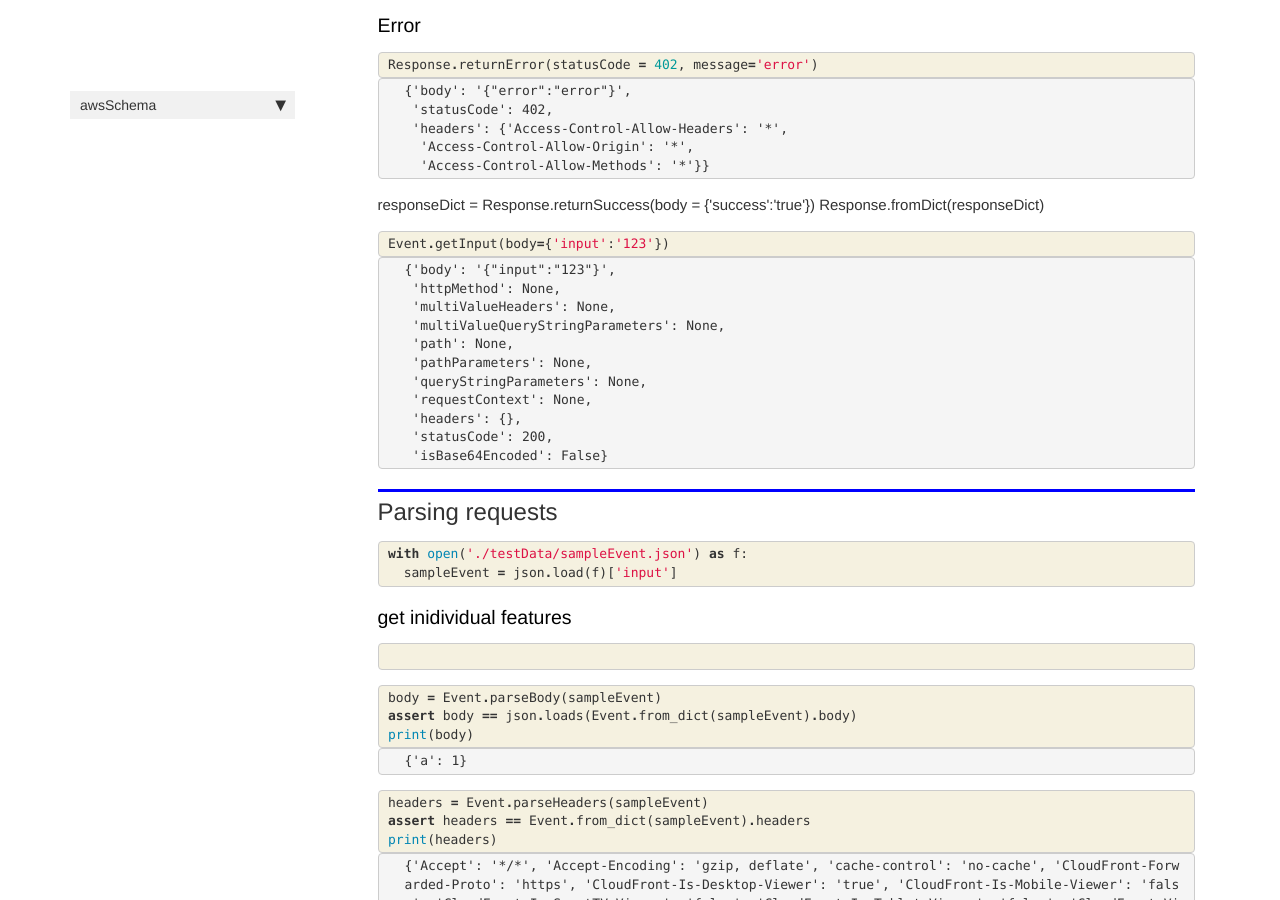
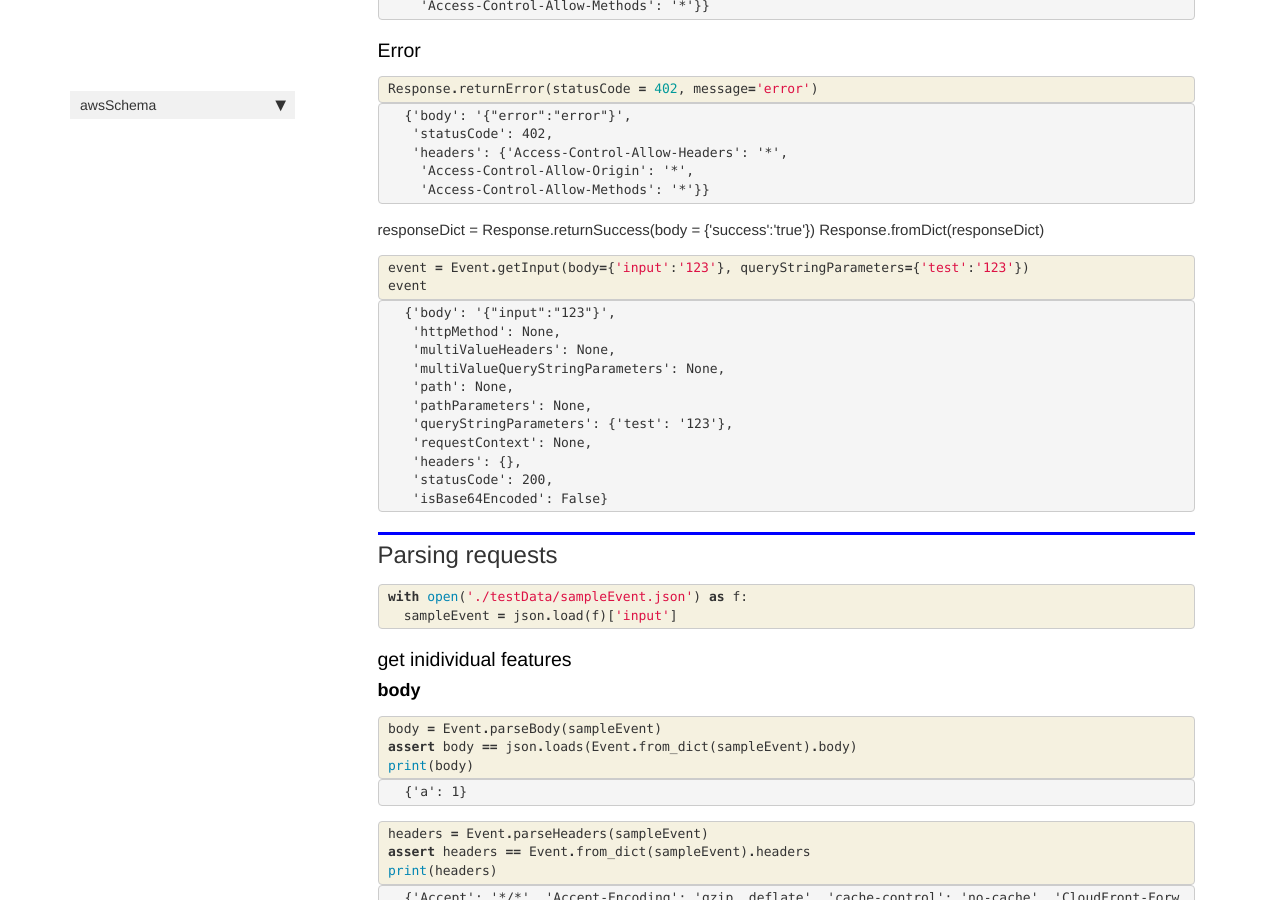
Before and after one commit to thanakijwanavit/awsSchema, a Jekyll site: the page built from docs/apigateway.html, in a window 1280 px wide and 900 px high, scrolled down 2263 px. Built offline with Jekyll 4.4.1, drawn with Linux system fonts in a browser that asks for light colours; nearby versions of some CDN libraries; comment, search, counter and statistics services are not loaded.

```diff
--- a/awsSchema/__init__.py
+++ b/awsSchema/__init__.py
@@ -1 +1 @@
-__version__ = "0.0.16"
+__version__ = "0.0.17"
--- a/docs/apigateway.html
+++ b/docs/apigateway.html
@@ -90,7 +90,7 @@ nb_path: "apigateway.ipynb"
 
 
 <div class="output_markdown rendered_html output_subarea ">
-<h2 id="Product" class="doc_header"><code>class</code> <code>Product</code><a href="https://github.com/thanakijwanavit/awsSchema/tree/master/awsSchema/apigateway.py#L125" class="source_link" style="float:right">[source]</a></h2><blockquote><p><code>Product</code>(<strong><code>cprcode</code></strong>:<code>str</code>, <strong><code>iprcode</code></strong>:<code>str</code>, <strong><code>oprcode</code></strong>:<code>str</code>, <strong><code>ordertype</code></strong>:<code>str</code>, <strong><code>pr_abb</code></strong>:<code>str</code>)</p>
+<h2 id="Product" class="doc_header"><code>class</code> <code>Product</code><a href="https://github.com/thanakijwanavit/awsSchema/tree/master/awsSchema/apigateway.py#L129" class="source_link" style="float:right">[source]</a></h2><blockquote><p><code>Product</code>(<strong><code>cprcode</code></strong>:<code>str</code>, <strong><code>iprcode</code></strong>:<code>str</code>, <strong><code>oprcode</code></strong>:<code>str</code>, <strong><code>ordertype</code></strong>:<code>str</code>, <strong><code>pr_abb</code></strong>:<code>str</code>)</p>
 </blockquote>
 <p>Product(cprcode: str, iprcode: str, oprcode: str, ordertype: str, pr_abb: str)</p>
 
@@ -115,7 +115,7 @@ nb_path: "apigateway.ipynb"
 
 
 <div class="output_markdown rendered_html output_subarea ">
-<h2 id="Products" class="doc_header"><code>class</code> <code>Products</code><a href="https://github.com/thanakijwanavit/awsSchema/tree/master/awsSchema/apigateway.py#L133" class="source_link" style="float:right">[source]</a></h2><blockquote><p><code>Products</code>(<strong><code>products</code></strong>:<code>List</code>[<a href="/awsSchema/apigateway.html#Product"><code>Product</code></a>])</p>
+<h2 id="Products" class="doc_header"><code>class</code> <code>Products</code><a href="https://github.com/thanakijwanavit/awsSchema/tree/master/awsSchema/apigateway.py#L137" class="source_link" style="float:right">[source]</a></h2><blockquote><p><code>Products</code>(<strong><code>products</code></strong>:<code>List</code>[<a href="/awsSchema/apigateway.html#Product"><code>Product</code></a>])</p>
 </blockquote>
 <p>Products(products: List[awsSchema.apigateway.Product])</p>
 
@@ -425,7 +425,8 @@ Response.fromDict(responseDict)</p>
 
 <div class="inner_cell">
     <div class="input_area">
-<div class=" highlight hl-ipython3"><pre><span></span><span class="n">Event</span><span class="o">.</span><span class="n">getInput</span><span class="p">(</span><span class="n">body</span><span class="o">=</span><span class="p">{</span><span class="s1">&#39;input&#39;</span><span class="p">:</span><span class="s1">&#39;123&#39;</span><span class="p">})</span>
+<div class=" highlight hl-ipython3"><pre><span></span><span class="n">event</span> <span class="o">=</span> <span class="n">Event</span><span class="o">.</span><span class="n">getInput</span><span class="p">(</span><span class="n">body</span><span class="o">=</span><span class="p">{</span><span class="s1">&#39;input&#39;</span><span class="p">:</span><span class="s1">&#39;123&#39;</span><span class="p">},</span> <span class="n">queryStringParameters</span><span class="o">=</span><span class="p">{</span><span class="s1">&#39;test&#39;</span><span class="p">:</span><span class="s1">&#39;123&#39;</span><span class="p">})</span>
+<span class="n">event</span>
 </pre></div>
 
     </div>
@@ -446,7 +447,7 @@ Response.fromDict(responseDict)</p>
  &#39;multiValueQueryStringParameters&#39;: None,
  &#39;path&#39;: None,
  &#39;pathParameters&#39;: None,
- &#39;queryStringParameters&#39;: None,
+ &#39;queryStringParameters&#39;: {&#39;test&#39;: &#39;123&#39;},
  &#39;requestContext&#39;: None,
  &#39;headers&#39;: {},
  &#39;statusCode&#39;: 200,
@@ -491,23 +492,12 @@ Response.fromDict(responseDict)</p>
 </div>
 </div>
 </div>
-    {% raw %}
-
-<div class="cell border-box-sizing code_cell rendered">
-<div class="input">
-
-<div class="inner_cell">
-    <div class="input_area">
-<div class=" highlight hl-ipython3"><pre><span></span>
-</pre></div>
-
-    </div>
+<div class="cell border-box-sizing text_cell rendered"><div class="inner_cell">
+<div class="text_cell_render border-box-sizing rendered_html">
+<h4 id="body">body<a class="anchor-link" href="#body"> </a></h4>
 </div>
 </div>
-
 </div>
-    {% endraw %}
-
     {% raw %}
 
 <div class="cell border-box-sizing code_cell rendered">
```
Also changed, not shown: awsSchema/apigateway.py (+6 -2 lines), 2 other files.
